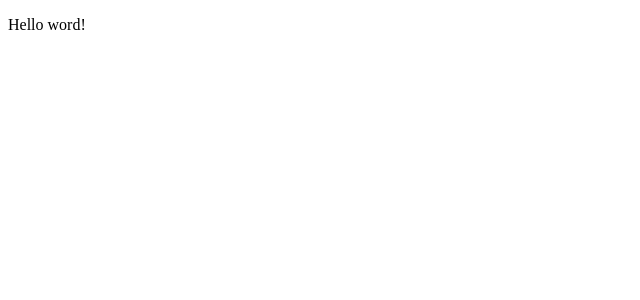
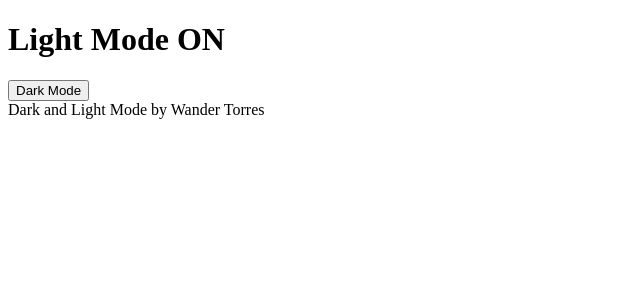
Before and after one commit to wandertorres/dark-and-light-mode, a React (Create React App) app: page / in a window 1280 px wide. Shown: the top 300 px of the page, without its empty margins (0-640 px from the left). Built offline with nearby package versions, Linux system fonts and the light colour scheme.

Commit message:
main estructure

```diff
--- a/src/App.js
+++ b/src/App.js
@@ -1,9 +1,16 @@
-function App() {
-  return (
-    <div className="App">
-      <p>Hello word!</p>
-    </div>
+import Button from "./components/Button";
+
+export default function App() {
+  return(
+    <>
+    <main>
+      <h1 className="title">Light Mode ON</h1>
+      <Button />
+    </main>
+
+    <footer>
+      Dark and Light Mode by Wander Torres
+    </footer>
+    </>
   );
 }
-
-export default App;
--- /dev/null
+++ b/src/components/Button/index.js
@@ -0,0 +1,5 @@
+export default function Button() {
+    return(
+        <button>Dark Mode</button>
+    );
+}
```
